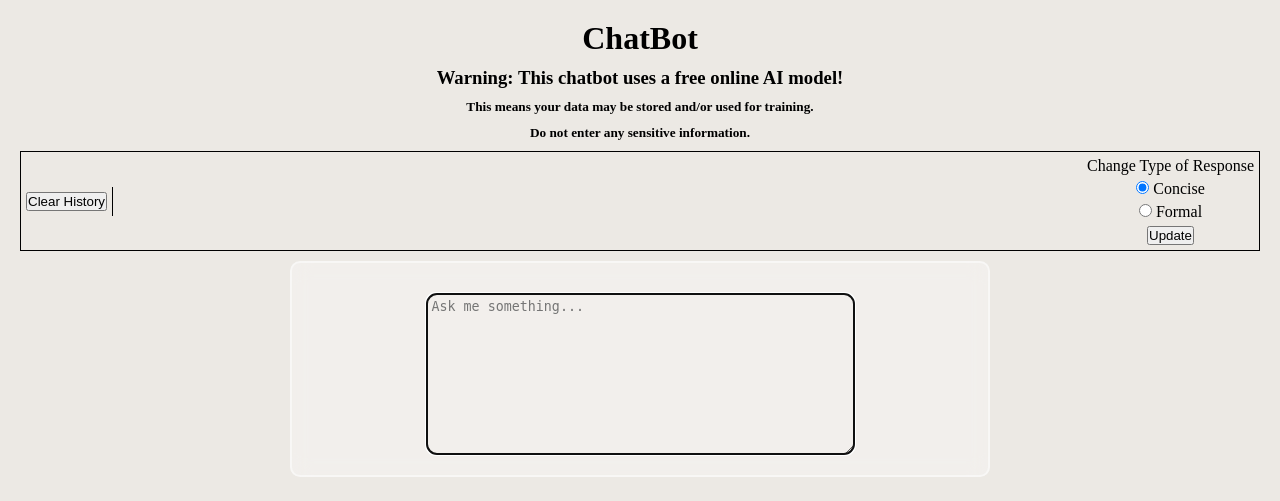
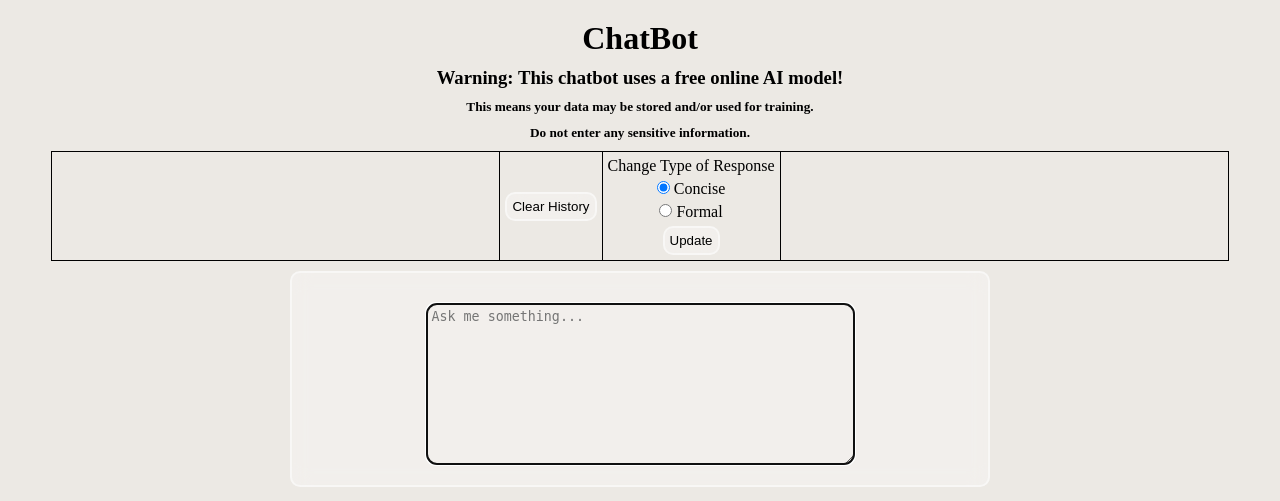
Before and after one commit to packardjc2024/django_chatbot, a Django app: page /chatbot/ in a window 1280 px wide. Shown: the part 70-571 px from the top of the page. Run offline with Django 5.2, Linux system fonts and the light colour scheme; some libraries are stand-ins or nearby versions.

Commit message:
working on toolber

```diff
--- a/web/chatbot/static/chatbot/chatbot.css
+++ b/web/chatbot/static/chatbot/chatbot.css
@@ -68,10 +68,9 @@
 #chat-toolbar {
     display: flex;
     flex-direction: row;
-    width: 100%;
-    align-items: center;
-    justify-content: space-between;
-    min-height: 20px;
+    width: 95%;
+    align-items: stretch;
+    justify-content: center;
     border: 1px solid black;
 }
 
@@ -81,10 +80,11 @@
     align-items: center;
     justify-content: center;
     padding: 5px;
+    border-right: 1px solid black;
 }
 
-.toolbar-form-container:not(:last-child) {
-    border-right: 1px solid black;
+.toolbar-form-container:first-child {
+    border-left: 1px solid black;
 }
 
 .toolbar-form {
@@ -96,8 +96,8 @@
 }
 
 .toolbar-button {
-    /* all: unset;
-    cursor: pointer; */
+    cursor: pointer;
+    padding: 5px;
 }
 
 /***** For smaller screens *****/
--- a/web/chatbot/templates/chatbot/index.html
+++ b/web/chatbot/templates/chatbot/index.html
@@ -25,7 +25,7 @@
     <div class="toolbar-form-container">
         <form method="post" action="{% url 'chatbot:clear_history' %}">
             {% csrf_token %}
-            <button type="submit" class="toolbar-button">Clear History</button>
+            <button type="submit" class="toolbar-button glass-container">Clear History</button>
         </form>
     </div>
     <div class="toolbar-form-container">
@@ -40,7 +40,7 @@
                 <input type="radio" name="system_setting" value="formal" {% if system_setting == 'formal' %}checked{% endif %}>
                 <label>Formal</label>
             </div>
-            <button type="submit" class="toolbar-button">Update</button>
+            <button type="submit" class="toolbar-button glass-container">Update</button>
         </form>
     </div>
 
--- a/web/chatbot/views.py
+++ b/web/chatbot/views.py
@@ -42,8 +42,6 @@ def index(request):
     # Print free tier models:
     # for free_model in client.models.list():
     #     print(free_model.name)
-
-    print(request.session['system_setting'])
 
     if request.method == 'POST':
         # Get and add the prompt
```
